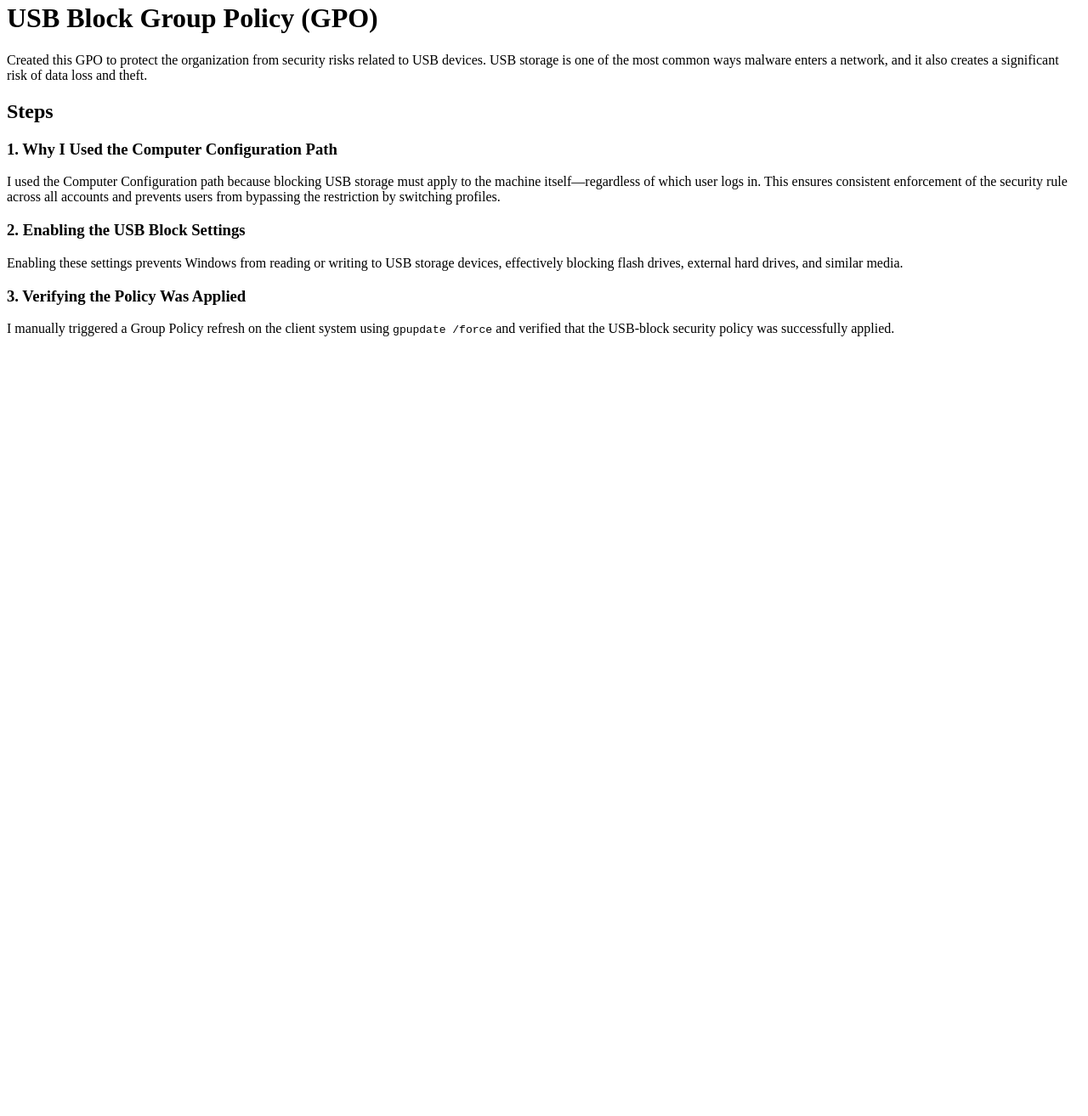
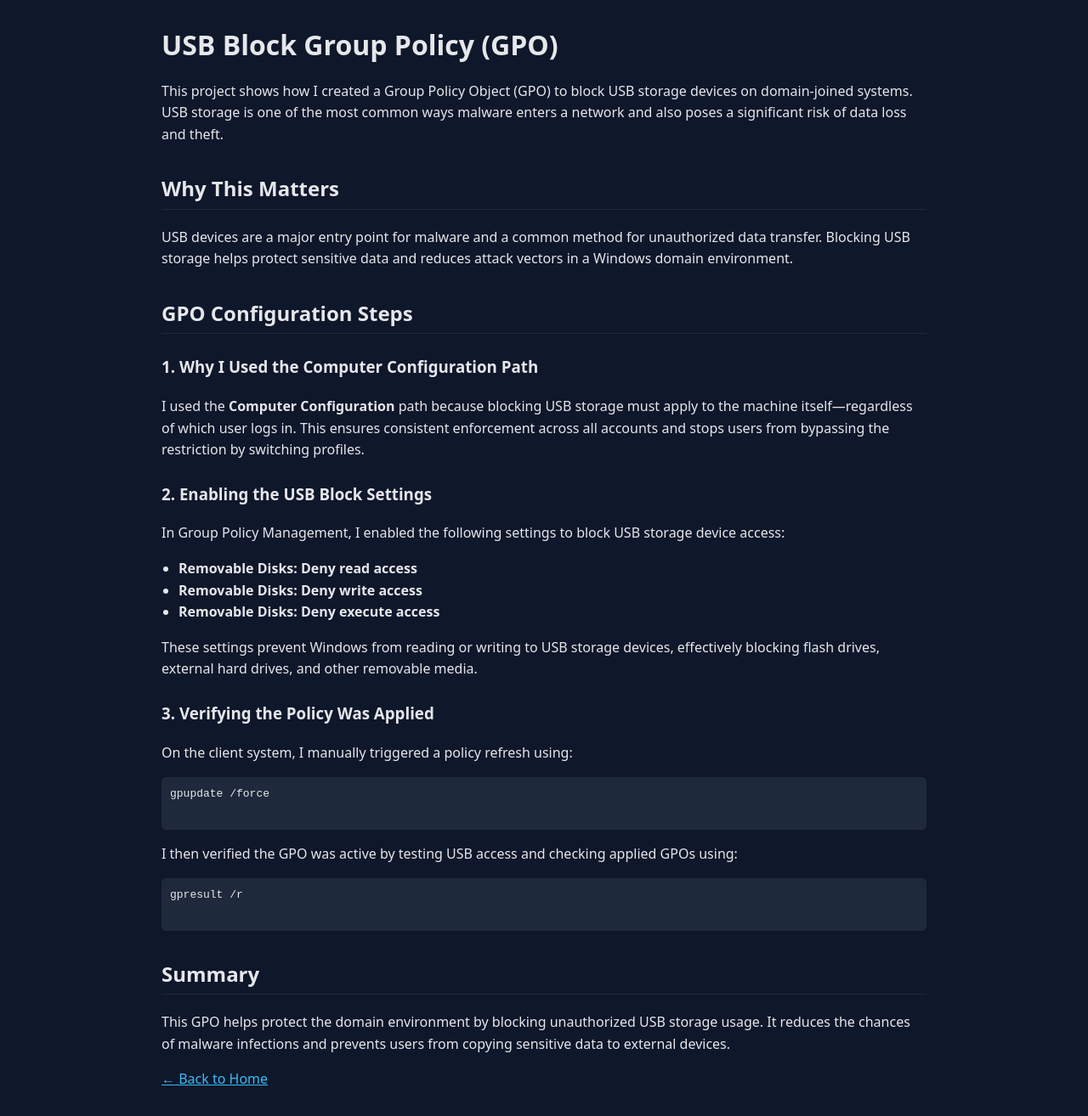
Before and after one commit to JZepeda97/JZepeda97.github.io, a plain HTML site: page usb-gpo.html in a window 1280 px wide. Shown: the part 18-1332 px from the top of the page at 85% size. Before the commit the page ends 800 px from the top, so only its background shows below. Drawn offline with Linux system fonts and the light colour scheme.

Commit message:
Update usb-gpo.html

```diff
--- a/usb-gpo.html
+++ b/usb-gpo.html
@@ -1,24 +1,107 @@
 <!DOCTYPE html>
-<html>
+<html lang="en">
 <head>
-    <title>USB Block GPO</title>
+  <meta charset="UTF-8" />
+  <title>USB Block Group Policy (GPO) Lab | Jorge Zepeda</title>
+  <meta name="viewport" content="width=device-width, initial-scale=1" />
+  <style>
+    body {
+      margin: 0;
+      font-family: system-ui, sans-serif;
+      background: #0f172a;
+      color: #e5e7eb;
+      line-height: 1.6;
+    }
+    .container {
+      max-width: 900px;
+      margin: 0 auto;
+      padding: 1.5rem;
+    }
+    h1 {
+      font-size: 2rem;
+      margin-bottom: .5rem;
+    }
+    h2 {
+      margin-top: 2rem;
+      border-bottom: 1px solid #1f2937;
+      padding-bottom: .25rem;
+    }
+    h3 {
+      margin-top: 1.5rem;
+    }
+    a { color: #38bdf8; }
+    ul { padding-left: 1.25rem; }
+    img {
+      max-width: 100%;
+      border-radius: 0.5rem;
+      margin-top: 0.5rem;
+      border: 1px solid #1f2937;
+      display: block;
+    }
+  </style>
 </head>
+
 <body>
+  <div class="container">
 
-<h1>USB Block Group Policy (GPO)</h1>
+    <h1>USB Block Group Policy (GPO)</h1>
+    <p>
+      This project shows how I created a Group Policy Object (GPO) to block USB storage devices on domain-joined systems.
+      USB storage is one of the most common ways malware enters a network and also poses a significant risk of data loss and theft.
+    </p>
 
-<p>Created this GPO to protect the organization from security risks related to USB devices. USB storage is one of the most common ways malware enters a network, and it also creates a significant risk of data loss and theft.</p>
+    <h2>Why This Matters</h2>
+    <p>
+      USB devices are a major entry point for malware and a common method for unauthorized data transfer.
+      Blocking USB storage helps protect sensitive data and reduces attack vectors in a Windows domain environment.
+    </p>
 
-<h2>Steps</h2>
+    <h2>GPO Configuration Steps</h2>
 
-<h3>1. Why I Used the Computer Configuration Path</h3>
-<p>I used the Computer Configuration path because blocking USB storage must apply to the machine itself—regardless of which user logs in. This ensures consistent enforcement of the security rule across all accounts and prevents users from bypassing the restriction by switching profiles.</p>
+    <h3>1. Why I Used the Computer Configuration Path</h3>
+    <p>
+      I used the <strong>Computer Configuration</strong> path because blocking USB storage must apply to the machine itself—regardless of which user logs in.
+      This ensures consistent enforcement across all accounts and stops users from bypassing the restriction by switching profiles.
+    </p>
 
-<h3>2. Enabling the USB Block Settings</h3>
-<p>Enabling these settings prevents Windows from reading or writing to USB storage devices, effectively blocking flash drives, external hard drives, and similar media.</p>
+    <h3>2. Enabling the USB Block Settings</h3>
+    <p>
+      In Group Policy Management, I enabled the following settings to block USB storage device access:
+    </p>
+    <ul>
+      <li><strong>Removable Disks: Deny read access</strong></li>
+      <li><strong>Removable Disks: Deny write access</strong></li>
+      <li><strong>Removable Disks: Deny execute access</strong></li>
+    </ul>
+    <p>
+      These settings prevent Windows from reading or writing to USB storage devices, effectively blocking flash drives, external hard drives, and other removable media.
+    </p>
 
-<h3>3. Verifying the Policy Was Applied</h3>
-<p>I manually triggered a Group Policy refresh on the client system using <code>gpupdate /force</code> and verified that the USB-block security policy was successfully applied.</p>
+    <h3>3. Verifying the Policy Was Applied</h3>
+    <p>
+      On the client system, I manually triggered a policy refresh using:
+    </p>
 
+    <pre style="background:#1e293b; padding:10px; border-radius:5px; overflow-x:auto;">
+gpupdate /force
+    </pre>
+
+    <p>
+      I then verified the GPO was active by testing USB access and checking applied GPOs using:
+    </p>
+
+    <pre style="background:#1e293b; padding:10px; border-radius:5px; overflow-x:auto;">
+gpresult /r
+    </pre>
+
+    <h2>Summary</h2>
+    <p>
+      This GPO helps protect the domain environment by blocking unauthorized USB storage usage.
+      It reduces the chances of malware infections and prevents users from copying sensitive data to external devices.
+    </p>
+
+    <p><a href="index.html">&larr; Back to Home</a></p>
+
+  </div>
 </body>
 </html>
```
